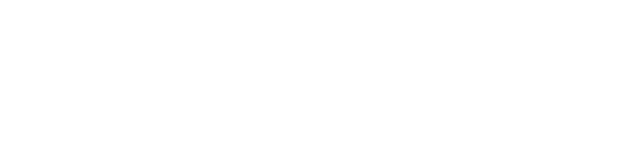
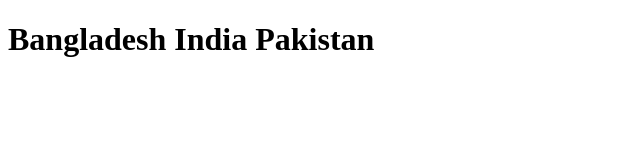
Before and after one commit to Maruf13/first-repo, a plain HTML site: page index.html in a window 1280 px wide. Shown: the whole page, without its empty margins (0-640 px from the left). Drawn offline with Linux system fonts and the light colour scheme.

Commit message:
second commit

```diff
--- a/index.html
+++ b/index.html
@@ -7,6 +7,6 @@
     <title>CSS styles</title>
 </head>
 <body>
-
+    <h1>Bangladesh India Pakistan</h1>
 </body>
 </html>
```
